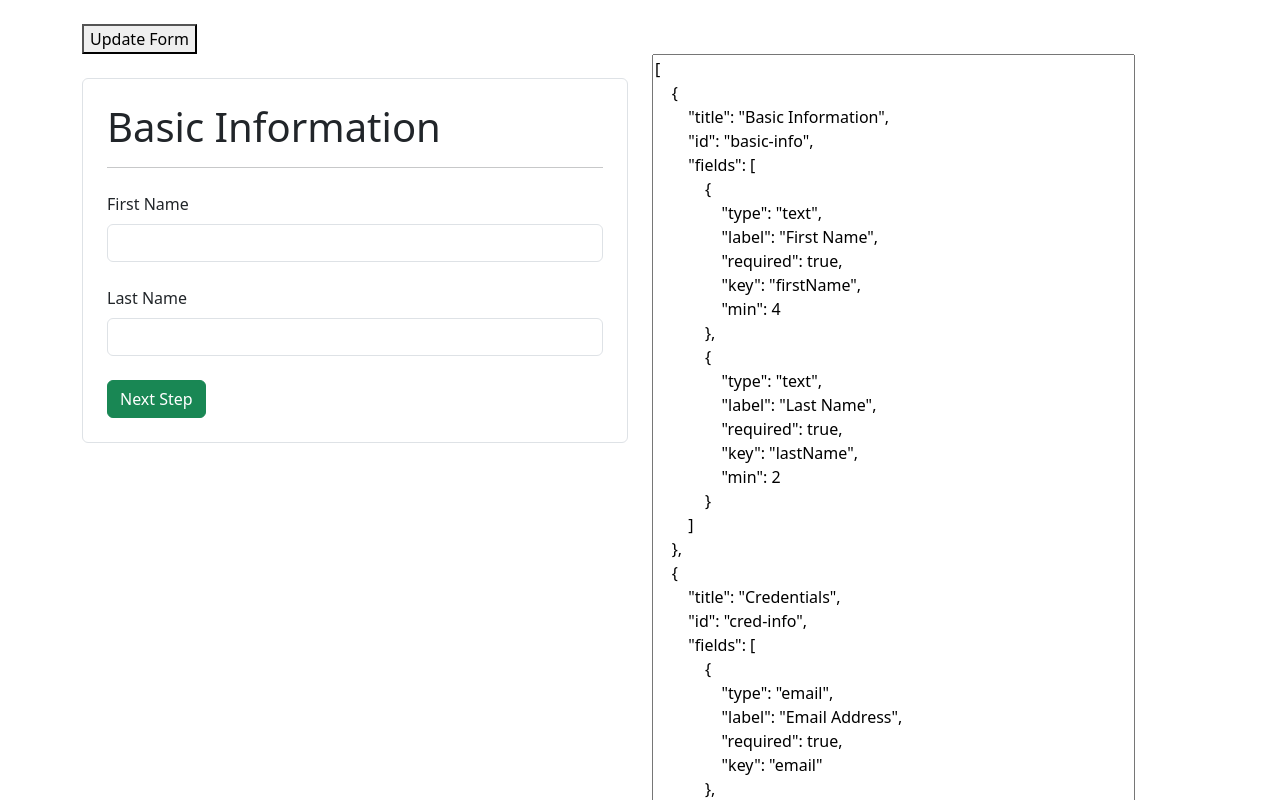
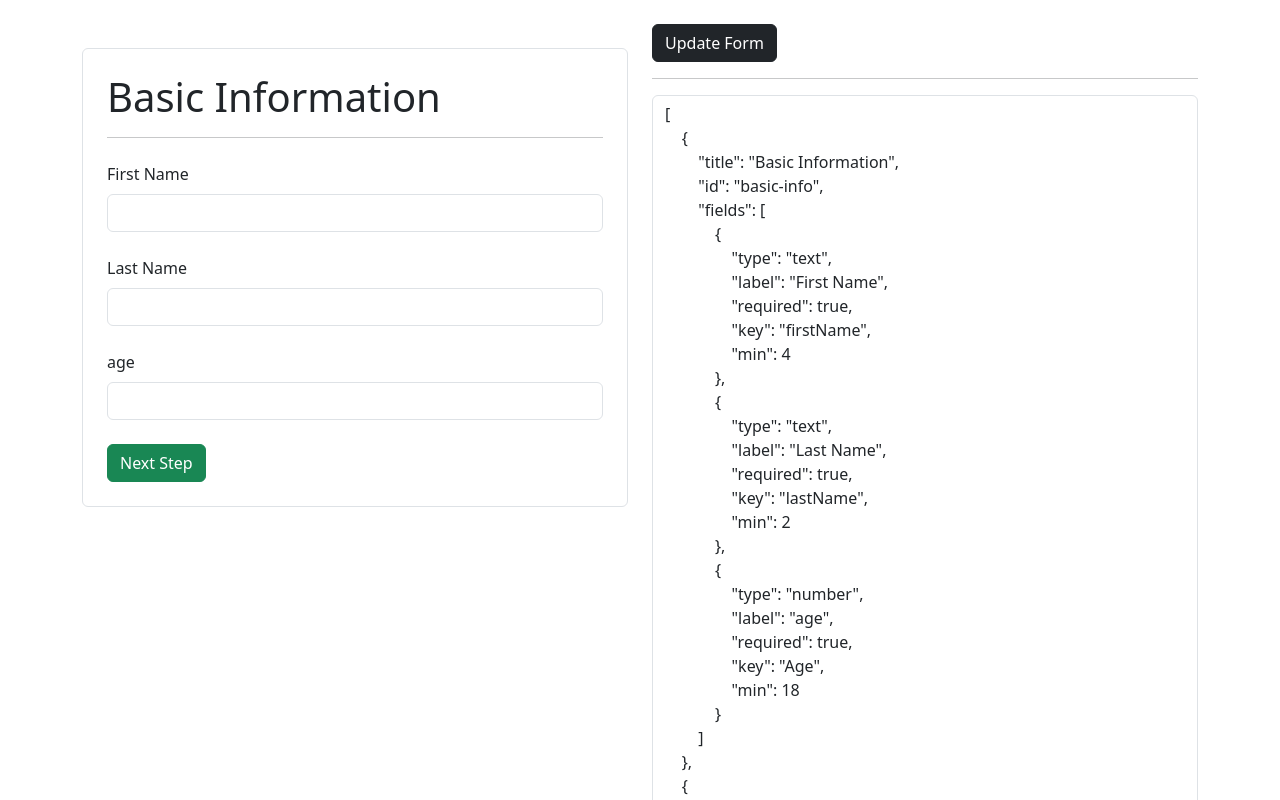
Before and after one commit to virendra-koloapp/ReactStepForm, a React (Vite) app in the folder StepForm/: page / in a window 1280 px wide. Shown: the top 800 px of the page. Built offline with nearby package versions, Linux system fonts and the light colour scheme.

Commit message:
Added number field

```diff
--- a/StepForm/src/App.tsx
+++ b/StepForm/src/App.tsx
@@ -1,112 +1,5 @@
-import { useFormik } from "formik";
-import { Fragment, FunctionComponent, useEffect, useState } from "react";
-import * as Yup from "yup";
-
-const TextField: TTextField = (props) => {
-  return (
-    <div className="form-group  mt-4">
-      <label htmlFor="" className="form-label">
-        {props.label}
-      </label>
-      <input
-        className={`form-control ${props.error ? "is-invalid" : ""}`}
-        {...props}
-      />
-      <div className="invalid-feedback">{props.error}</div>
-    </div>
-  );
-};
-
-const Field = (props: any) => {
-  return <TextField {...props} />;
-};
-
-const Step = (props: any) => {
-  const fields = props.fields;
-  console.log(props);
-
-  const formik = useFormik({
-    initialValues: fields.reduce((acc: any, f) => {
-      acc[f.key] = "";
-      return acc;
-    }, {}) as any,
-    onSubmit: (values) => {
-      props.onNext(values);
-    },
-    validationSchema: Yup.object(
-      fields.reduce((acc, field) => {
-        let validation = Yup.string();
-
-        field.min && (validation = validation.min(field.min));
-        field.required && (validation = validation.required());
-
-        acc[field.key] = validation;
-
-        return acc;
-      }, {} as any)
-    ),
-  });
-
-  const hide = props.active;
-
-  return (
-    <div hidden={!hide} className="border p-4 rounded mt-4">
-      <form onSubmit={formik.handleSubmit}>
-        <h1>{props.title}</h1>
-        <hr />
-        {fields.map((field, index) => {
-          return (
-            <Field
-              {...field}
-              onChange={formik.handleChange}
-              value={formik.values[field.key]}
-              error={formik.touched[field.key] && formik.errors[field.key]}
-              name={field.key}
-              key={index}
-            />
-          );
-        })}
-
-        <div className="mt-4">
-          <button type="submit" className="btn btn-success">
-            Next Step
-          </button>
-        </div>
-      </form>
-    </div>
-  );
-};
-
-const Steps = (props: any) => {
-  const [activeStep, setActiveStep] = useState(1);
-  const [finalValues, setFinalValues] = useState<any[]>([]);
-  const totalSteps = props.steps.length;
-
-  const onNext = (values: any) => {
-    setFinalValues([...finalValues, values]);
-
-    setActiveStep(activeStep + 1);
-  };
-
-  useEffect(() => {
-    if (activeStep > totalSteps) {
-      props.onDone(finalValues);
-    }
-  }, [activeStep]);
-
-  return (
-    <Fragment>
-      {props.steps.map((step: any, index: number) => (
-        <Step
-          active={activeStep === index + 1}
-          onNext={onNext}
-          title={step.title}
-          fields={step.fields}
-        />
-      ))}
-    </Fragment>
-  );
-};
+import { Fragment, FunctionComponent, useState } from "react";
+import StepForm from "./components/StepForm";
 
 const steps = [
   {
@@ -126,6 +19,13 @@ const steps = [
         required: true,
         key: "lastName",
         min: 2,
+      },
+      {
+        type: "number",
+        label: "age",
+        required: true,
+        key: "Age",
+        min: 18,
       },
     ],
   },
@@ -187,17 +87,23 @@ function App() {
 
   return (
     <Fragment>
-      <button onClick={updateForms}>Update Form</button>
       <div className="row">
         <div className="col">
           {done ? (
             <pre>{JSON.stringify(values, null, 4)}</pre>
           ) : (
-            <Steps steps={_steps} onDone={onDone} />
+            <StepForm steps={_steps} onDone={onDone} />
           )}
         </div>
+
         <div className="col">
+          <button className="btn btn-dark" onClick={updateForms}>
+            Update Form
+          </button>
+          <hr />
+          <div>
             <textarea
+              className="form-control"
               cols={50}
               rows={100}
               onChange={(event) => {
@@ -211,18 +117,9 @@ function App() {
             ></textarea>
           </div>
         </div>
+      </div>
     </Fragment>
   );
 }
 
 export default App;
-
-type TTextField = FunctionComponent<
-  React.DetailedHTMLProps<
-    React.InputHTMLAttributes<HTMLInputElement>,
-    HTMLInputElement
-  > & {
-    label?: string;
-    error?: string;
-  }
->;
--- /dev/null
+++ b/StepForm/src/components/StepForm/index.tsx
@@ -0,0 +1,132 @@
+import { useFormik } from "formik";
+import { Fragment, FunctionComponent, useEffect, useState } from "react";
+import * as Yup from "yup";
+
+export default function StepForm(props) {
+  return <Steps steps={props.steps} onDone={props.onDone} />;
+}
+
+const Steps = (props: any) => {
+  const [activeStep, setActiveStep] = useState(1);
+  const [finalValues, setFinalValues] = useState<any[]>([]);
+  const totalSteps = props.steps.length;
+
+  const onNext = (values: any) => {
+    setFinalValues([...finalValues, values]);
+
+    setActiveStep(activeStep + 1);
+  };
+
+  useEffect(() => {
+    if (activeStep > totalSteps) {
+      props.onDone(finalValues);
+    }
+  }, [activeStep]);
+
+  return (
+    <Fragment>
+      {props.steps.map((step: any, index: number) => (
+        <Step
+          active={activeStep === index + 1}
+          onNext={onNext}
+          title={step.title}
+          fields={step.fields}
+        />
+      ))}
+    </Fragment>
+  );
+};
+
+type TTextField = FunctionComponent<
+  React.DetailedHTMLProps<
+    React.InputHTMLAttributes<HTMLInputElement>,
+    HTMLInputElement
+  > & {
+    label?: string;
+    error?: string;
+  }
+>;
+
+const TextField: TTextField = (props) => {
+  return (
+    <div className="form-group  mt-4">
+      <label htmlFor="" className="form-label">
+        {props.label}
+      </label>
+      <input
+        className={`form-control ${props.error ? "is-invalid" : ""}`}
+        {...props}
+      />
+      <div className="invalid-feedback">{props.error}</div>
+    </div>
+  );
+};
+
+const Field = (props: any) => {
+  return <TextField {...props} />;
+};
+
+const createInitialFormValues = (fields: any[]) => {
+  return fields.reduce((acc: any, f) => {
+    acc[f.key] = "";
+    return acc;
+  }, {}) as any;
+};
+
+const createValidationSchema = (fields: any[]) => {
+  return Yup.object(
+    fields.reduce((acc, field) => {
+      const type = field.type == "number" ? "number" : "string";
+
+      let validation = Yup[type]();
+
+      field.min && (validation = validation.min(field.min));
+      field.required && (validation = validation.required());
+
+      acc[field.key] = validation;
+
+      return acc;
+    }, {} as any)
+  );
+};
+
+const Step = (props: any) => {
+  const fields = props.fields;
+
+  const formik = useFormik({
+    initialValues: createInitialFormValues(fields),
+    onSubmit: (values) => {
+      props.onNext(values);
+    },
+    validationSchema: createValidationSchema(fields),
+  });
+
+  const hide = props.active;
+
+  return (
+    <div hidden={!hide} className="border p-4 rounded mt-4">
+      <form onSubmit={formik.handleSubmit}>
+        <h1>{props.title}</h1>
+        <hr />
+        {fields.map((field, index) => {
+          return (
+            <Field
+              {...field}
+              onChange={formik.handleChange}
+              value={formik.values[field.key]}
+              error={formik.touched[field.key] && formik.errors[field.key]}
+              name={field.key}
+              key={index}
+            />
+          );
+        })}
+
+        <div className="mt-4">
+          <button type="submit" className="btn btn-success">
+            Next Step
+          </button>
+        </div>
+      </form>
+    </div>
+  );
+};
```
Lines whose indentation alone changed are shown as unchanged.
